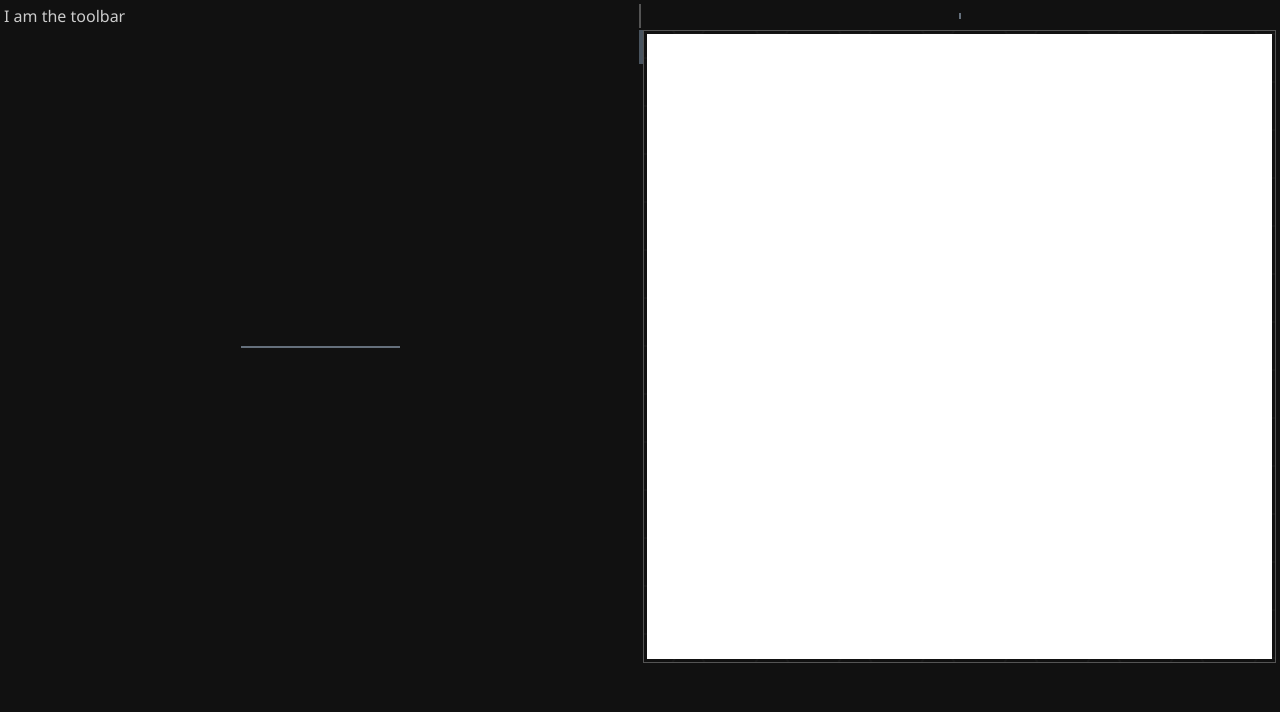
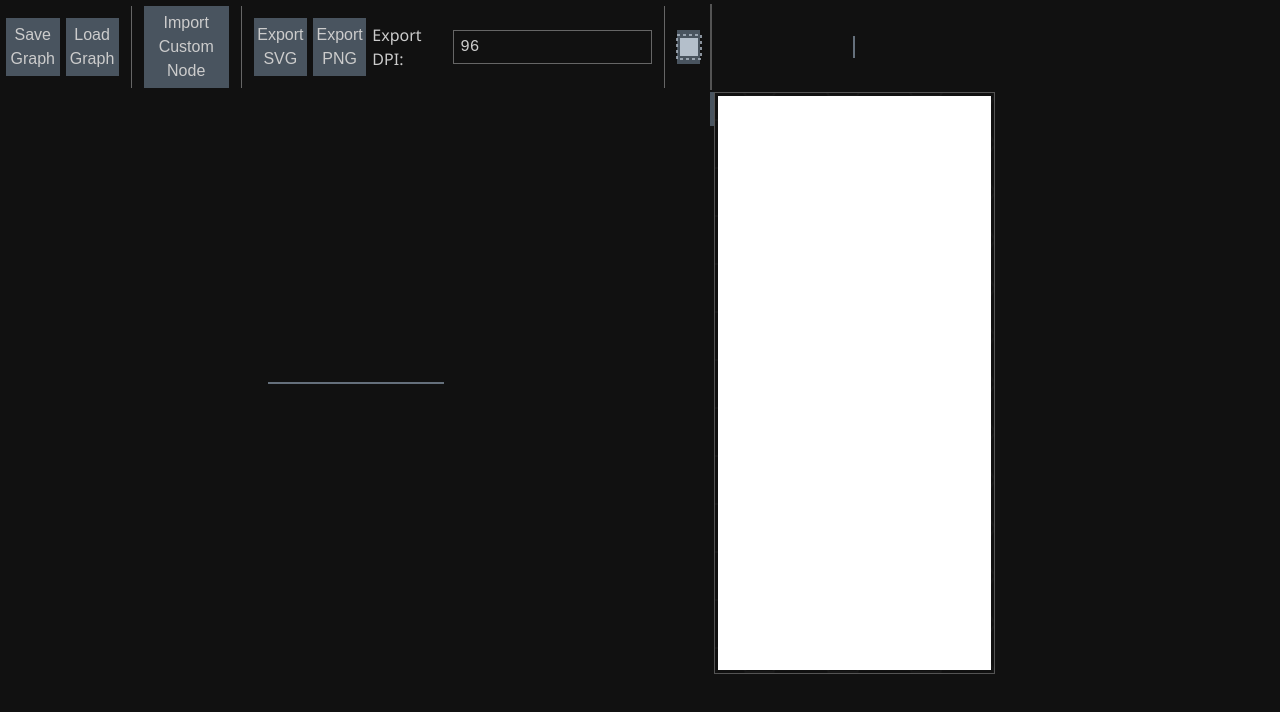
Before and after one commit to RobMayer/arcanigen, a React (Vite) app: page / in a window 1280 px wide. Shown: the top 712 px of the page. Built offline with nearby package versions, Linux system fonts and the light colour scheme.

Commit message:
start of toolbar

```diff
--- a/public/style.css
+++ b/public/style.css
@@ -76,7 +76,7 @@ html {
 [data-flavour="info"] {
     --flavour: var(--flavour-info);
     --scrollbar-flavour: var(--flavour);
-    --icon-flavour: var(--icon-help);
+    --icon-flavour: var(--icon-info);
 }
 
 /* Scrollbar Styles */
--- a/src/components/styles.ts
+++ b/src/components/styles.ts
@@ -10,6 +10,7 @@ export namespace COMMON_STYLES {
         color: oklch(from var(--flavour) calc(1 - round(l - var(--contrast))) 0 0);
         background: var(--flavour);
         --icon: oklch(from var(--flavour) 0.8 calc(c * 0.9) h);
+        text-box: trim-both cap alphabetic;
 
         &:disabled {
             opacity: 0.4;
--- a/src/definitions/nodes/abstract.tsx
+++ b/src/definitions/nodes/abstract.tsx
@@ -77,7 +77,7 @@ export namespace Stylings {
         accordion?: boolean;
     }) => {
         return (
-            <AccordionMaybe label={"Stylings"} has={accordion} nodeId={node.id} socketsIn={"strokeColor|strokeWidth|strokeCap|strokeDash|strokeDashOffset|fillColor|strokeJoin|paintOrder"}>
+            <AccordionMaybe label={"Appearance"} has={accordion} nodeId={node.id} socketsIn={"strokeColor|strokeWidth|strokeCap|strokeDash|strokeDashOffset|fillColor|strokeJoin|paintOrder"}>
                 <SocketIn node={node} socketId={"strokeColor"} label={"Stroke Color"}>
                     <ColorHexInput value={node.payload.strokeColor} onCommit={(strokeColor) => handleUpdate({ strokeColor })} disabled={node.in.strokeColor !== null} nullable alpha />
                 </SocketIn>
--- /dev/null
+++ b/src/features/toolbar.tsx
@@ -0,0 +1,56 @@
+import styled from "styled-components";
+import { ActionButton } from "../components/buttons/ActionButton";
+import { Session } from "../state/session";
+import { Icon, ICONS } from "../components/Icon";
+import { DecimalInput } from "../components/inputs/DecimalInput";
+
+export const Toolbar = styled(({ className }: { className?: string }) => {
+    const [marqueeMode, setMarqueeMode] = Session.useMarqueeMode();
+    const [dpi, setDpi] = Session.useExportDpi();
+
+    return (
+        <div className={className}>
+            <ActionButton>Save Graph</ActionButton>
+            <ActionButton>Load Graph</ActionButton>
+            <Sep />
+            <ActionButton>Import Custom Node</ActionButton>
+            <Sep />
+            <ActionButton>Export SVG</ActionButton>
+            <ActionButton>Export PNG</ActionButton>
+            <DpiControl>
+                <span>Export DPI:</span>
+                <DecimalInput value={dpi} onCommit={setDpi} min={"16"} required />
+            </DpiControl>
+            <Sep />
+            <ActionButton onClick={() => setMarqueeMode((p) => (p === "contain" ? "intersect" : "contain"))} tooltip={`Selection Mode: ${marqueeMode === "contain" ? "Contain" : "Intersect"}`}>
+                <Icon shape={marqueeMode === "contain" ? ICONS.SelectBounds.Contain : ICONS.SelectBounds.Intersect} />
+            </ActionButton>
+            <Spacer />
+        </div>
+    );
+})`
+    display: flex;
+    gap: 6px;
+    padding: 2px;
+    align-items: center;
+    & > button {
+        padding: 0.25em;
+    }
+`;
+
+const Sep = styled.div`
+    align-self: stretch;
+    width: 1px;
+    border-left: 1px solid #666;
+    margin-inline: 6px;
+`;
+
+const Spacer = styled.div`
+    flex: 1 1 0;
+`;
+
+const DpiControl = styled.div`
+    display: flex;
+    gap: 6px;
+    align-items: center;
+`;
--- a/src/index.tsx
+++ b/src/index.tsx
@@ -9,6 +9,7 @@ import { useDragPane } from "./components/wrappers/DragPane";
 import { SvgCanvas } from "./features/svgcanvas";
 import { ResizeHandle } from "./components/containers/ResizeHandle";
 import { SubgraphEditorProvider } from "./features/subgraph";
+import { Toolbar } from "./features/toolbar";
 
 window.onfocus = () => {
     document.dispatchEvent(new CustomEvent("trh:pagefocus"));
@@ -51,7 +52,9 @@ const Primary = () => {
 
     return (
         <Layout ref={layoutRef} style={style} data-state={isDrawerOpen ? "drawer-open" : undefined}>
-            <div data-gridarea={"toolbar"}>I am the toolbar</div>
+            <div data-gridarea={"toolbar"}>
+                <Toolbar />
+            </div>
             <div data-gridarea={"nodegraph"}>
                 <GraphView graphId={"root"} paneControls={graphPaneControls} />
             </div>
--- a/src/state/session.tsx
+++ b/src/state/session.tsx
@@ -1,6 +1,7 @@
 import { createContext, ReactNode, useCallback, useContext, useMemo, useSyncExternalStore } from "react";
 import { FastContextMember, useFastContextMember, useFastContextState } from "../util/hooks/useFastContext";
-import { ListOf, normalizeList } from "../util/misc";
+import { EmptyOr, ListOf, normalizeList } from "../util/misc";
+import { NumericString } from "../definitions/datatypes/numericString";
 
 export namespace Session {
     export type MarqueeMode = "contain" | "intersect";
@@ -8,6 +9,7 @@ export namespace Session {
     type ContextValue = {
         selection: FastContextMember<Set<string>>;
         marqueeMode: FastContextMember<MarqueeMode>;
+        exportDpi: FastContextMember<EmptyOr<NumericString.Type>>;
         uiState: FastContextMember<{ [key: string]: unknown }>;
     };
 
@@ -16,9 +18,10 @@ export namespace Session {
     export const Provider = ({ children }: { children?: ReactNode }) => {
         const selection = useFastContextMember<Set<string>>(new Set<string>());
         const marqueeMode = useFastContextMember<MarqueeMode>("contain");
+        const exportDpi = useFastContextMember<EmptyOr<NumericString.Type>>("96");
         const uiState = useFastContextMember<{ [key: string]: unknown }>({});
 
-        const value = useMemo(() => ({ uiState, selection, marqueeMode }), []);
+        const value = useMemo(() => ({ uiState, exportDpi, selection, marqueeMode }), []);
 
         return <CTX value={value}>{children}</CTX>;
     };
@@ -53,6 +56,7 @@ export namespace Session {
     export const useSelectionRef = () => useContext(CTX)!.selection.ref;
 
     export const useMarqueeMode = () => useFastContextState(useContext(CTX)!.marqueeMode);
+    export const useExportDpi = () => useFastContextState(useContext(CTX)!.exportDpi);
 
     export const useSelectionMethods = () => {
         const ctx = useContext(CTX)!;
```
Also changed, not shown: 1 other file (tests, documents, lock files or other folders).
